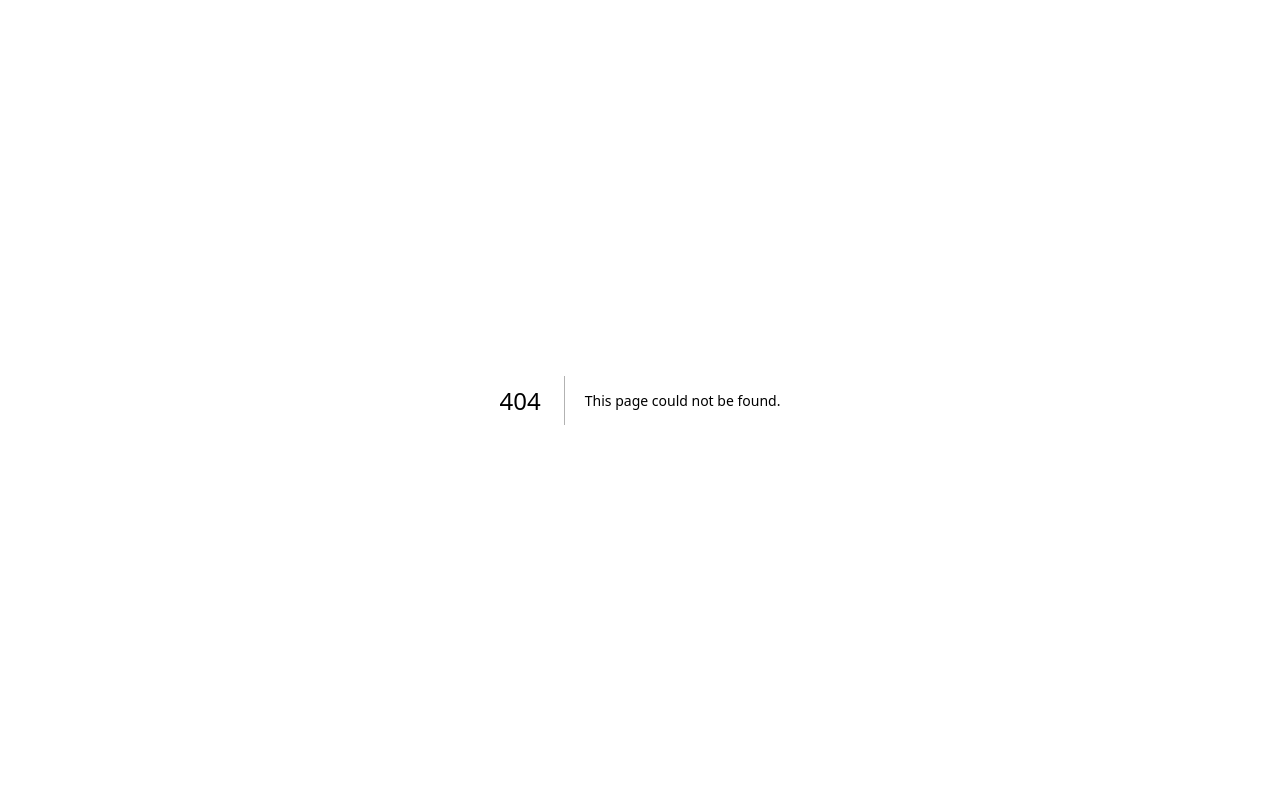
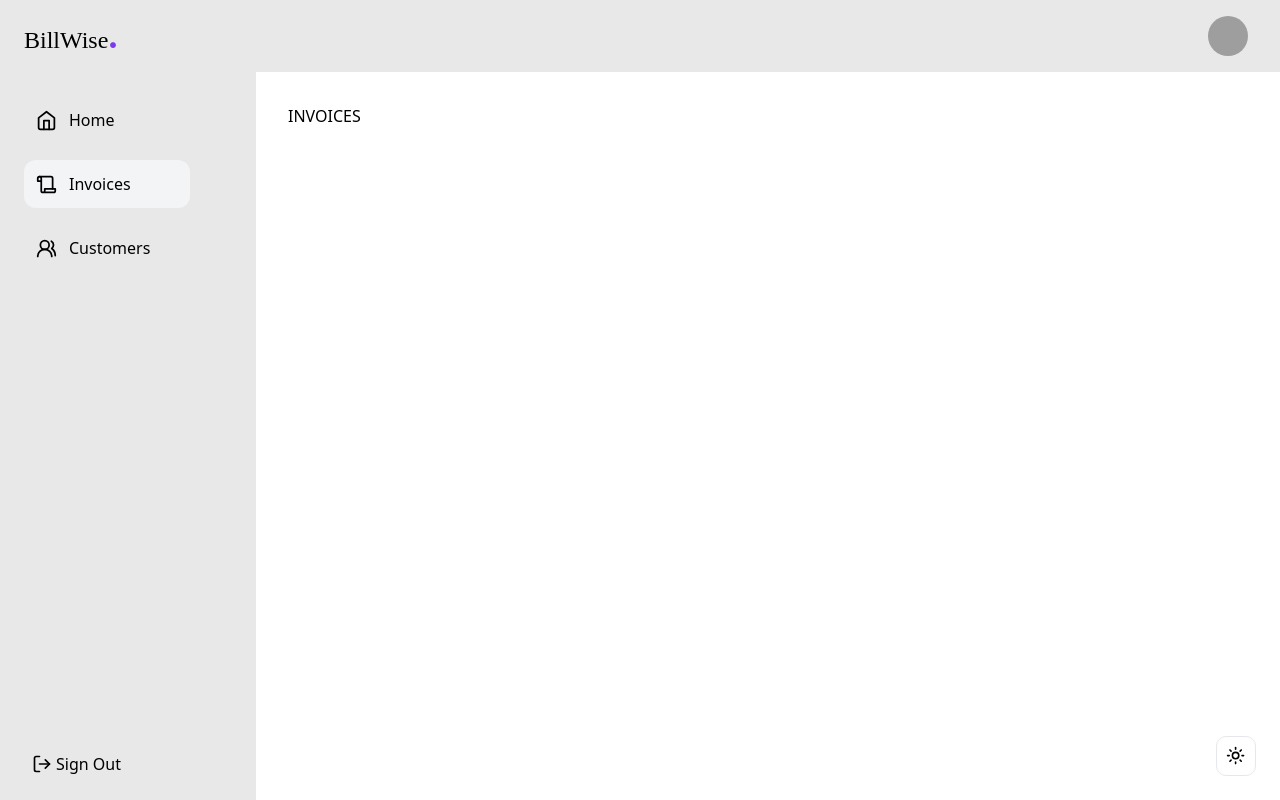
Before and after one commit to Shreedhar03/ProForma, a Next.js app: page /dashboard/invoices in a window 1280 px wide. Before the commit this address had no page. Built offline with nearby package versions, Linux system fonts and the light colour scheme; grey boxes are pictures that could not be loaded.

Commit message:
setup initial routes

```diff
--- /dev/null
+++ b/app/dashboard/Sidenav.tsx
@@ -0,0 +1,41 @@
+'use client'
+
+import { Home, LogOut, Scroll, Users2 } from 'lucide-react'
+import Link from 'next/link'
+import { usePathname } from 'next/navigation'
+import React from 'react'
+import clsx from 'clsx'
+
+const links = [
+    { title: 'Home', href: '/dashboard', icon: <Home size={21}></Home> },
+    { title: 'Invoices', href: '/dashboard/invoices', icon: <Scroll size={21}></Scroll> },
+    { title: 'Customers', href: '/dashboard/customers', icon: <Users2 size={21}></Users2> },
+]
+export default function Sidenav() {
+    const pathname = usePathname()
+    return (
+        <>
+            <nav className='h-screen flex flex-col justify-between fixed left-0 top-0 py-4 px-6 md:w-64 bg-card'>
+                <section className='flex flex-col gap-10'>
+
+                    <h2 className="logo text-2xl">BillWise<span className="text-primary text-4xl font-semibold">.</span></h2>
+
+                    <div className='text-xl flex flex-col gap-4 w-4/5'>
+                        {
+                            links.map((link, key) => {
+                                return <Link href={link.href} key={key} className={
+                                    clsx('flex items-center gap-3 text-base hover:bg-accent p-3 transition-all rounded-lg', {
+                                        'bg-accent': pathname === link.href
+                                    })
+                                }>{link.icon}{link.title}</Link>
+                            })
+                        }
+                    </div>
+                </section>
+
+                <button className='flex items-center gap-1 text-base hover:bg-accent p-2 self-start transition-all rounded-lg'><LogOut size={20}></LogOut>Sign Out</button>
+            </nav>
+
+        </>
+    )
+}
--- /dev/null
+++ b/app/dashboard/customers/page.tsx
@@ -0,0 +1,9 @@
+import React from 'react'
+
+export default function page() {
+    return (
+        <section>
+            Customers
+        </section>
+    )
+}
--- /dev/null
+++ b/app/dashboard/invoices/page.tsx
@@ -0,0 +1,9 @@
+import React from 'react'
+
+export default function page() {
+    return (
+        <section>
+            INVOICES
+        </section>
+    )
+}
--- /dev/null
+++ b/app/dashboard/layout.tsx
@@ -0,0 +1,21 @@
+import AvatarDemo from "@/components/AvatarDemo";
+import Sidenav from "./Sidenav";
+
+
+export default function Layout({ children }: { children: React.ReactNode }) {
+    return (
+        <div className="h-screen flex">
+            <Sidenav />
+            <div className="flex-1 md:ml-64">
+                <div className="bg-card py-4 px-8">
+                    <h1 className='font-semibold rounded-md flex items-center justify-end gap-3'>
+                        <AvatarDemo />
+                    </h1>
+                </div>
+                <main className="md:p-8">
+                    {children}
+                </main>
+            </div>
+        </div>
+    );
+}
--- a/app/globals.css
+++ b/app/globals.css
@@ -1,76 +1,59 @@
+@import url('https://fonts.googleapis.com/css2?family=Inter:wght@300;400;500;600;700&family=Nanum+Myeongjo&family=Nunito+Sans:opsz,wght@6..12,400;6..12,500;6..12,600&display=swap');
 @tailwind base;
 @tailwind components;
 @tailwind utilities;
 
+.logo{
+  font-family: 'Nanum Myeongjo ';
+}
+
 @layer base {
   :root {
     --background: 0 0% 100%;
-    --foreground: 222.2 84% 4.9%;
-
-    --card: 0 0% 100%;
-    --card-foreground: 222.2 84% 4.9%;
-
+    --foreground: 224 71.4% 4.1%;
+    --card: 0 0% 91%;
+    --card-foreground: 224 71.4% 4.1%;
     --popover: 0 0% 100%;
-    --popover-foreground: 222.2 84% 4.9%;
-
-    --primary: 222.2 47.4% 11.2%;
-    --primary-foreground: 210 40% 98%;
-
-    --secondary: 210 40% 96.1%;
-    --secondary-foreground: 222.2 47.4% 11.2%;
-
-    --muted: 210 40% 96.1%;
-    --muted-foreground: 215.4 16.3% 46.9%;
-
-    --accent: 210 40% 96.1%;
-    --accent-foreground: 222.2 47.4% 11.2%;
-
+    --popover-foreground: 224 71.4% 4.1%;
+    --primary: 262.1 83.3% 57.8%;
+    --primary-foreground: 210 20% 98%;
+    --secondary: 220 14.3% 95.9%;
+    --secondary-foreground: 220.9 39.3% 11%;
+    --muted: 220 14.3% 95.9%;
+    --muted-foreground: 220 8.9% 46.1%;
+    --accent: 220 14.3% 95.9%;
+    --accent-foreground: 220.9 39.3% 11%;
     --destructive: 0 84.2% 60.2%;
-    --destructive-foreground: 210 40% 98%;
-
-    --border: 214.3 31.8% 91.4%;
-    --input: 214.3 31.8% 91.4%;
-    --ring: 222.2 84% 4.9%;
-
-    --radius: 0.5rem;
+    --destructive-foreground: 210 20% 98%;
+    --border: 220 13% 91%;
+    --input: 220 13% 91%;
+    --ring: 262.1 83.3% 57.8%;
+    --radius: 0.75rem;
   }
 
   .dark {
-    --background: 222.2 84% 4.9%;
-    --foreground: 210 40% 98%;
-
-    --card: 222.2 84% 4.9%;
-    --card-foreground: 210 40% 98%;
-
-    --popover: 222.2 84% 4.9%;
-    --popover-foreground: 210 40% 98%;
-
-    --primary: 210 40% 98%;
-    --primary-foreground: 222.2 47.4% 11.2%;
-
-    --secondary: 217.2 32.6% 17.5%;
-    --secondary-foreground: 210 40% 98%;
-
-    --muted: 217.2 32.6% 17.5%;
-    --muted-foreground: 215 20.2% 65.1%;
-
-    --accent: 217.2 32.6% 17.5%;
-    --accent-foreground: 210 40% 98%;
-
+    --background: 224 71.4% 4.1%;
+    --foreground: 210 20% 98%;
+    --card: 224 71.4% 4.1%;
+    --card-foreground: 210 20% 98%;
+    --popover: 224 71.4% 4.1%;
+    --popover-foreground: 210 20% 98%;
+    --primary: 263.4 70% 50.4%;
+    --primary-foreground: 210 20% 98%;
+    --secondary: 215 27.9% 16.9%;
+    --secondary-foreground: 210 20% 98%;
+    --muted: 215 27.9% 16.9%;
+    --muted-foreground: 217.9 10.6% 64.9%;
+    --accent: 215 27.9% 16.9%;
+    --accent-foreground: 210 20% 98%;
     --destructive: 0 62.8% 30.6%;
-    --destructive-foreground: 210 40% 98%;
-
-    --border: 217.2 32.6% 17.5%;
-    --input: 217.2 32.6% 17.5%;
-    --ring: 212.7 26.8% 83.9%;
+    --destructive-foreground: 210 20% 98%;
+    --border: 215 27.9% 16.9%;
+    --input: 215 27.9% 16.9%;
+    --ring: 263.4 70% 50.4%;
   }
 }
 
-@layer base {
-  * {
-    @apply border-border;
-  }
-  body {
-    @apply bg-background text-foreground;
-  }
+li{
+  list-style: none!important;
 }
--- a/app/layout.tsx
+++ b/app/layout.tsx
@@ -2,12 +2,13 @@ import type { Metadata } from 'next'
 import { Inter } from 'next/font/google'
 import './globals.css'
 import { ThemeProvider } from "@/components/theme-provider"
+import { ModeToggler } from '@/components/ModeToggler'
 
 const inter = Inter({ subsets: ['latin'] })
 
 export const metadata: Metadata = {
-  title: 'Create Next App',
-  description: 'Generated by create next app',
+  title: 'BillWise',
+  description: 'Invoice Dashboard',
 }
 
 export default function RootLayout({
@@ -20,9 +21,14 @@ export default function RootLayout({
       <body>
         <ThemeProvider
           attribute="class"
-          defaultTheme="system">
+          defaultTheme="light"
+          disableTransitionOnChange>
           {children}
+          <div className="fixed bottom-6 right-6">
+            <ModeToggler />
+          </div>
         </ThemeProvider>
+
       </body>
     </html>
   )
--- a/app/page.tsx
+++ b/app/page.tsx
@@ -1,16 +1,13 @@
-import MyAvatar from '@/components/AvatarDemo'
-import { DrawerDemo } from '@/components/Drawer'
-import { ModeToggler } from '@/components/ModeToggler'
-import { SheetDemo } from '@/components/Sheet'
-import Image from 'next/image'
+import { ModeToggler } from "@/components/ModeToggler"
+import Image from "next/image"
 
 export default function Home() {
   return (
-    <main className="flex min-h-screen flex-col items-center justify-between p-24">
-      <MyAvatar />
-      <DrawerDemo />
-      <ModeToggler />
-      <SheetDemo/>
+    <>
+     <main className='max-w-6xl mx-auto'>
+      HOME
     </main>
+
+    </>
   )
 }
--- a/components/AvatarDemo.tsx
+++ b/components/AvatarDemo.tsx
@@ -4,7 +4,7 @@ import {
     AvatarImage,
   } from "@/components/ui/avatar"
 
-  export default function MyAvatar() {
+  export default function AvatarDemo() {
     return (
       <Avatar>
         <AvatarImage src="https://github.com/shadcn.png" alt="@shadcn" />
--- /dev/null
+++ b/components/NavMenu.tsx
@@ -0,0 +1,42 @@
+"use client"
+
+import * as React from "react"
+import Link from "next/link"
+
+import {
+    NavigationMenu,
+    NavigationMenuItem,
+    NavigationMenuLink,
+    NavigationMenuList,
+    navigationMenuTriggerStyle,
+} from "@/components/ui/navigation-menu"
+import { Home, Scroll, Users2 } from "lucide-react"
+
+const links = [
+    { title: 'Home', href: '/dashboard', icon: <Home size={21}></Home> },
+    { title: 'Invoices', href: '/dashboard/invoices', icon: <Scroll size={21}></Scroll> },
+    { title: 'Customers', href: '/dashboard/customers', icon: <Users2 size={21}></Users2> },
+]
+
+export default function NavMenu() {
+    return (
+        <NavigationMenu>
+            <div className="flex flex-col items-start justify-center">
+                {
+                    links.map(link => {
+                        return (
+                            <NavigationMenuItem>
+                                <Link href={link.href} legacyBehavior passHref>
+                                    <p className={`${navigationMenuTriggerStyle()} bg-inherit cursor-pointer list-none flex items-center gap-2`}>
+                                        {link.icon}{link.title}
+                                    </p>
+                                </Link>
+                            </NavigationMenuItem>
+                        )
+                    })
+                }
+
+            </div>
+        </NavigationMenu>
+    )
+}
--- /dev/null
+++ b/components/ui/navigation-menu.tsx
@@ -0,0 +1,128 @@
+import * as React from "react"
+import * as NavigationMenuPrimitive from "@radix-ui/react-navigation-menu"
+import { cva } from "class-variance-authority"
+import { ChevronDown } from "lucide-react"
+
+import { cn } from "@/lib/utils"
+
+const NavigationMenu = React.forwardRef<
+  React.ElementRef<typeof NavigationMenuPrimitive.Root>,
+  React.ComponentPropsWithoutRef<typeof NavigationMenuPrimitive.Root>
+>(({ className, children, ...props }, ref) => (
+  <NavigationMenuPrimitive.Root
+    ref={ref}
+    className={cn(
+      "relative z-10 flex max-w-max flex-1 items-center justify-center",
+      className
+    )}
+    {...props}
+  >
+    {children}
+    <NavigationMenuViewport />
+  </NavigationMenuPrimitive.Root>
+))
+NavigationMenu.displayName = NavigationMenuPrimitive.Root.displayName
+
+const NavigationMenuList = React.forwardRef<
+  React.ElementRef<typeof NavigationMenuPrimitive.List>,
+  React.ComponentPropsWithoutRef<typeof NavigationMenuPrimitive.List>
+>(({ className, ...props }, ref) => (
+  <NavigationMenuPrimitive.List
+    ref={ref}
+    className={cn(
+      "group flex flex-1 list-none items-center justify-center space-x-1",
+      className
+    )}
+    {...props}
+  />
+))
+NavigationMenuList.displayName = NavigationMenuPrimitive.List.displayName
+
+const NavigationMenuItem = NavigationMenuPrimitive.Item
+
+const navigationMenuTriggerStyle = cva(
+  "group inline-flex h-10 w-max items-center justify-center rounded-md bg-background px-4 py-2 text-sm font-medium transition-colors hover:bg-accent hover:text-accent-foreground focus:bg-accent focus:text-accent-foreground focus:outline-none disabled:pointer-events-none disabled:opacity-50 data-[active]:bg-accent/50 data-[state=open]:bg-accent/50"
+)
+
+const NavigationMenuTrigger = React.forwardRef<
+  React.ElementRef<typeof NavigationMenuPrimitive.Trigger>,
+  React.ComponentPropsWithoutRef<typeof NavigationMenuPrimitive.Trigger>
+>(({ className, children, ...props }, ref) => (
+  <NavigationMenuPrimitive.Trigger
+    ref={ref}
+    className={cn(navigationMenuTriggerStyle(), "group", className)}
+    {...props}
+  >
+    {children}{" "}
+    <ChevronDown
+      className="relative top-[1px] ml-1 h-3 w-3 transition duration-200 group-data-[state=open]:rotate-180"
+      aria-hidden="true"
+    />
+  </NavigationMenuPrimitive.Trigger>
+))
+NavigationMenuTrigger.displayName = NavigationMenuPrimitive.Trigger.displayName
+
+const NavigationMenuContent = React.forwardRef<
+  React.ElementRef<typeof NavigationMenuPrimitive.Content>,
+  React.ComponentPropsWithoutRef<typeof NavigationMenuPrimitive.Content>
+>(({ className, ...props }, ref) => (
+  <NavigationMenuPrimitive.Content
+    ref={ref}
+    className={cn(
+      "left-0 top-0 w-full data-[motion^=from-]:animate-in data-[motion^=to-]:animate-out data-[motion^=from-]:fade-in data-[motion^=to-]:fade-out data-[motion=from-end]:slide-in-from-right-52 data-[motion=from-start]:slide-in-from-left-52 data-[motion=to-end]:slide-out-to-right-52 data-[motion=to-start]:slide-out-to-left-52 md:absolute md:w-auto ",
+      className
+    )}
+    {...props}
+  />
+))
+NavigationMenuContent.displayName = NavigationMenuPrimitive.Content.displayName
+
+const NavigationMenuLink = NavigationMenuPrimitive.Link
+
+const NavigationMenuViewport = React.forwardRef<
+  React.ElementRef<typeof NavigationMenuPrimitive.Viewport>,
+  React.ComponentPropsWithoutRef<typeof NavigationMenuPrimitive.Viewport>
+>(({ className, ...props }, ref) => (
+  <div className={cn("absolute left-0 top-full flex justify-center")}>
+    <NavigationMenuPrimitive.Viewport
+      className={cn(
+        "origin-top-center relative mt-1.5 h-[var(--radix-navigation-menu-viewport-height)] w-full overflow-hidden rounded-md border bg-popover text-popover-foreground shadow-lg data-[state=open]:animate-in data-[state=closed]:animate-out data-[state=closed]:zoom-out-95 data-[state=open]:zoom-in-90 md:w-[var(--radix-navigation-menu-viewport-width)]",
+        className
+      )}
+      ref={ref}
+      {...props}
+    />
+  </div>
+))
+NavigationMenuViewport.displayName =
+  NavigationMenuPrimitive.Viewport.displayName
+
+const NavigationMenuIndicator = React.forwardRef<
+  React.ElementRef<typeof NavigationMenuPrimitive.Indicator>,
+  React.ComponentPropsWithoutRef<typeof NavigationMenuPrimitive.Indicator>
+>(({ className, ...props }, ref) => (
+  <NavigationMenuPrimitive.Indicator
+    ref={ref}
+    className={cn(
+      "top-full z-[1] flex h-1.5 items-end justify-center overflow-hidden data-[state=visible]:animate-in data-[state=hidden]:animate-out data-[state=hidden]:fade-out data-[state=visible]:fade-in",
+      className
+    )}
+    {...props}
+  >
+    <div className="relative top-[60%] h-2 w-2 rotate-45 rounded-tl-sm bg-border shadow-md" />
+  </NavigationMenuPrimitive.Indicator>
+))
+NavigationMenuIndicator.displayName =
+  NavigationMenuPrimitive.Indicator.displayName
+
+export {
+  navigationMenuTriggerStyle,
+  NavigationMenu,
+  NavigationMenuList,
+  NavigationMenuItem,
+  NavigationMenuContent,
+  NavigationMenuTrigger,
+  NavigationMenuLink,
+  NavigationMenuIndicator,
+  NavigationMenuViewport,
+}
--- a/package.json
+++ b/package.json
@@ -13,6 +13,7 @@
     "@radix-ui/react-dialog": "^1.0.5",
     "@radix-ui/react-dropdown-menu": "^2.0.6",
     "@radix-ui/react-label": "^2.0.2",
+    "@radix-ui/react-navigation-menu": "^1.1.4",
     "@radix-ui/react-slot": "^1.0.2",
     "class-variance-authority": "^0.7.0",
     "clsx": "^2.1.0",
```
Also changed, not shown: app/dashboard/page.tsx (added, +12 -0 lines), 1 other file (tests, documents, lock files or other folders).
